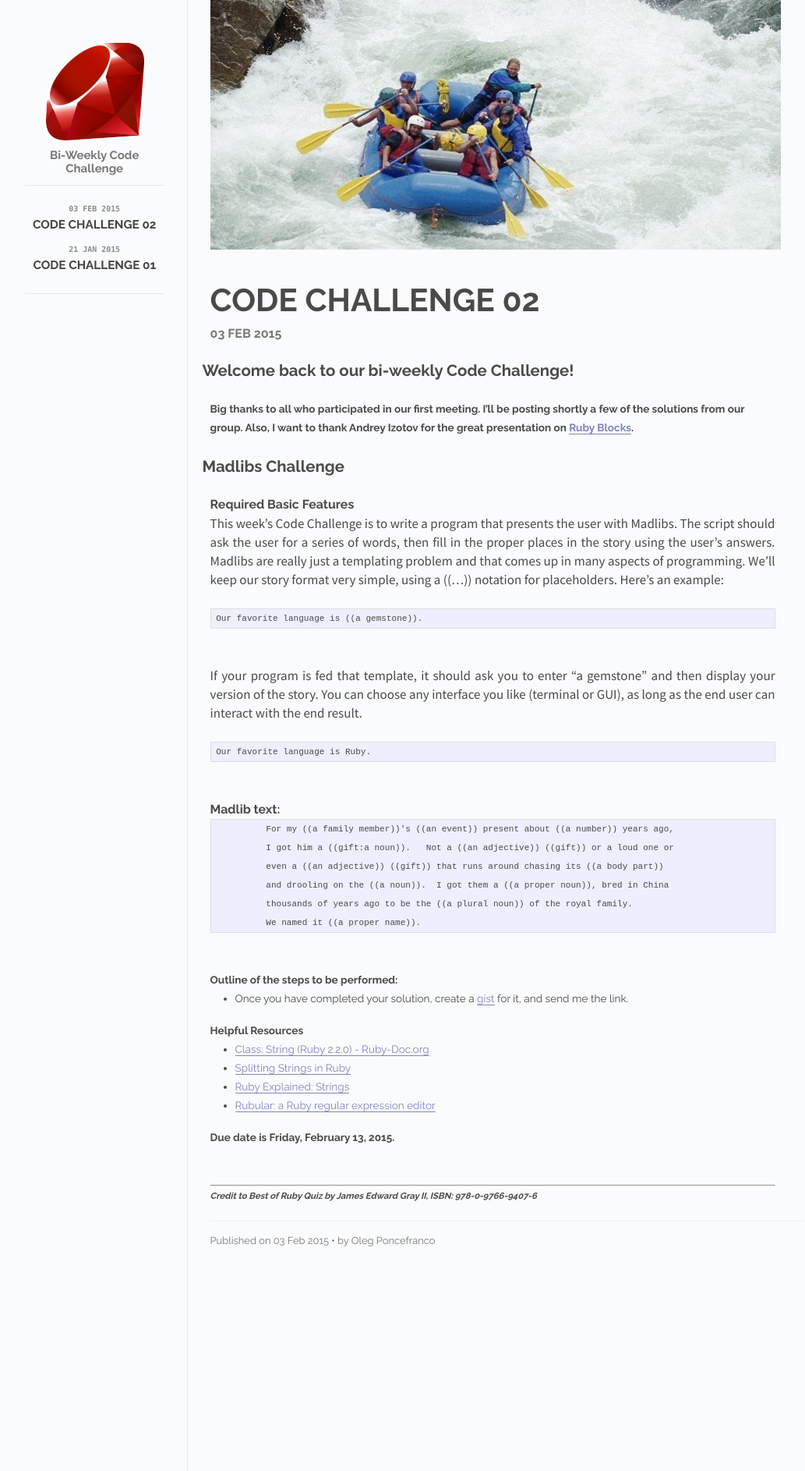
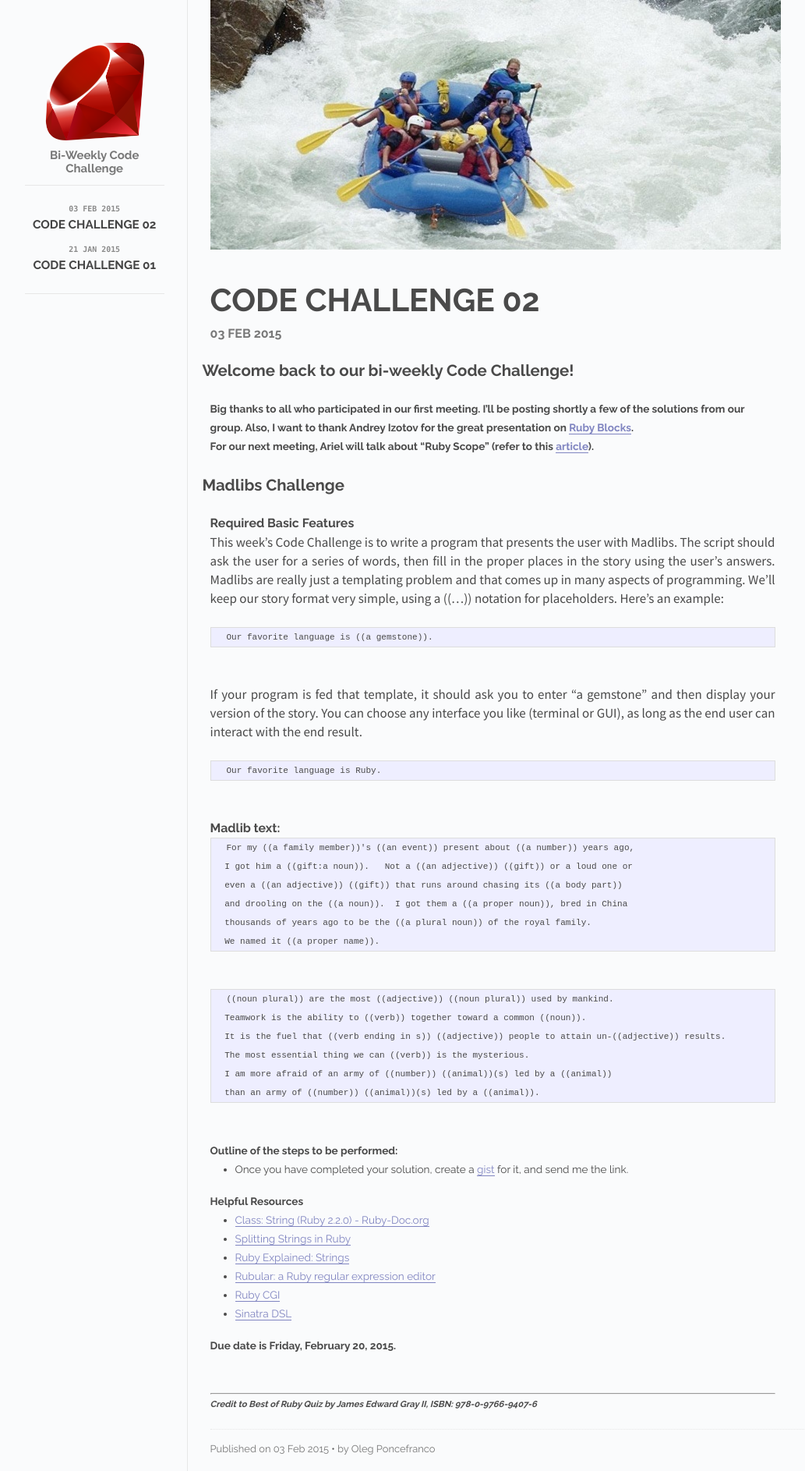
Before and after one commit to oponcefranco/blog_jekyll, a Jekyll site: the page built from _posts/2015-02-03-code_challenge_02-post.md, in a window 1280 px wide. Shown: the whole page at 78% size, without its empty margins (118-1151 px from the left). Built offline with Jekyll 4.4.1, drawn with Linux system fonts in a browser that asks for light colours; Markdown is read by kramdown in place of the engine named in the settings.

Commit message:
update challenge_02 page

````diff
--- a/_posts/2015-02-03-code_challenge_02-post.md
+++ b/_posts/2015-02-03-code_challenge_02-post.md
@@ -10,20 +10,22 @@ categories: posts
 
 #### Big thanks to all who participated in our first meeting. I'll be posting shortly a few of the solutions from our group. Also, I want to thank Andrey Izotov for the great presentation on [Ruby Blocks]({{ site.url }}/images/intro_to_ruby_blocks.pdf).
 
+#### For our next meeting, Ariel will talk about "Ruby Scope" (refer to this [article](https://thenewcircle.com/static/bookshelf/ruby_tutorial/scope.html)).
+
 ## Madlibs Challenge
 ### Required Basic Features
 
 This week's Code Challenge is to write a program that presents the user with Madlibs. The script should ask the user for a series of words, then fill in the proper places in the story using the user's answers. Madlibs are really just a templating problem and that comes up in many aspects of programming. We'll keep our story format very simple, using a ((...)) notation for placeholders. Here's an example:
 
 ```
-Our favorite language is ((a gemstone)).
+  Our favorite language is ((a gemstone)).
 ```
 ![image]({{ site.url }}/images/transparent.gif)
 
 If your program is fed that template, it should ask you to enter "a gemstone" and then display your version of the story. You can choose any interface you like (terminal or GUI), as long as the end user can interact with the end result.
 
 ```
-Our favorite language is Ruby.
+  Our favorite language is Ruby.
 ```
 ![image]({{ site.url }}/images/transparent.gif)
 
@@ -31,12 +33,23 @@ Our favorite language is Ruby.
 
 
 ```
-	  For my ((a family member))'s ((an event)) present about ((a number)) years ago,
-	  I got him a ((gift:a noun)).   Not a ((an adjective)) ((gift)) or a loud one or
-	  even a ((an adjective)) ((gift)) that runs around chasing its ((a body part))
-	  and drooling on the ((a noun)).  I got them a ((a proper noun)), bred in China
-	  thousands of years ago to be the ((a plural noun)) of the royal family.
-	  We named it ((a proper name)).
+  For my ((a family member))'s ((an event)) present about ((a number)) years ago,
+  I got him a ((gift:a noun)).   Not a ((an adjective)) ((gift)) or a loud one or
+  even a ((an adjective)) ((gift)) that runs around chasing its ((a body part))
+  and drooling on the ((a noun)).  I got them a ((a proper noun)), bred in China
+  thousands of years ago to be the ((a plural noun)) of the royal family.
+  We named it ((a proper name)).
+```
+
+![image]({{ site.url }}/images/transparent.gif)
+
+```
+  ((noun plural)) are the most ((adjective)) ((noun plural)) used by mankind.
+  Teamwork is the ability to ((verb)) together toward a common ((noun)).
+  It is the fuel that ((verb ending in s)) ((adjective)) people to attain un-((adjective)) results.
+  The most essential thing we can ((verb)) is the mysterious.
+  I am more afraid of an army of ((number)) ((animal))(s) led by a ((animal))
+  than an army of ((number)) ((animal))(s) led by a ((animal)).
 ```
 
 ![image]({{ site.url }}/images/transparent.gif)
@@ -50,8 +63,10 @@ Our favorite language is Ruby.
 * [Splitting Strings in Ruby](http://ruby.about.com/od/strings/a/Splitting-Strings.htm)
 * [Ruby Explained: Strings](http://www.eriktrautman.com/posts/ruby-explained-strings)
 * [Rubular: a Ruby regular expression editor](http://rubular.com/)
+* [Ruby CGI](http://www.ruby-doc.org/stdlib-2.2.0/libdoc/cgi/rdoc/CGI.html)
+* [Sinatra DSL](http://www.sinatrarb.com/)
 
-#### Due date is Friday, February 13, 2015.
+#### Due date is Friday, February 20, 2015.
 
 ![image]({{ site.url }}/images/transparent.gif)
 
````
